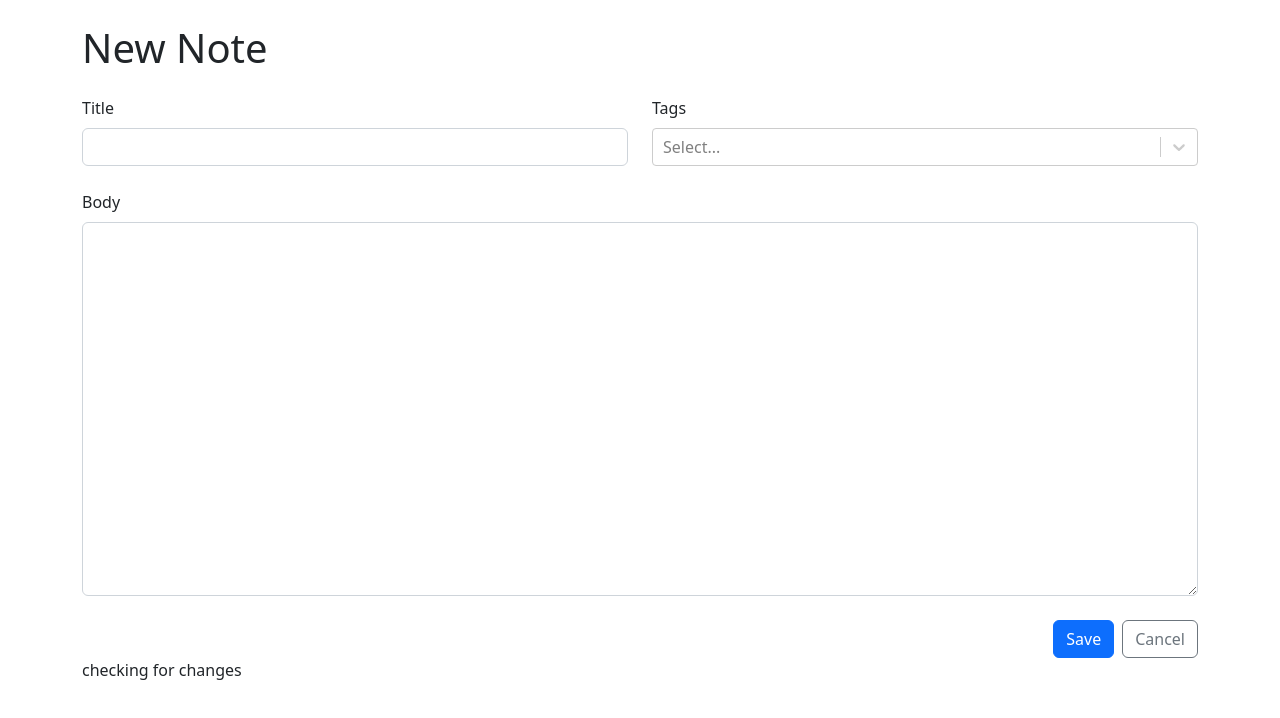
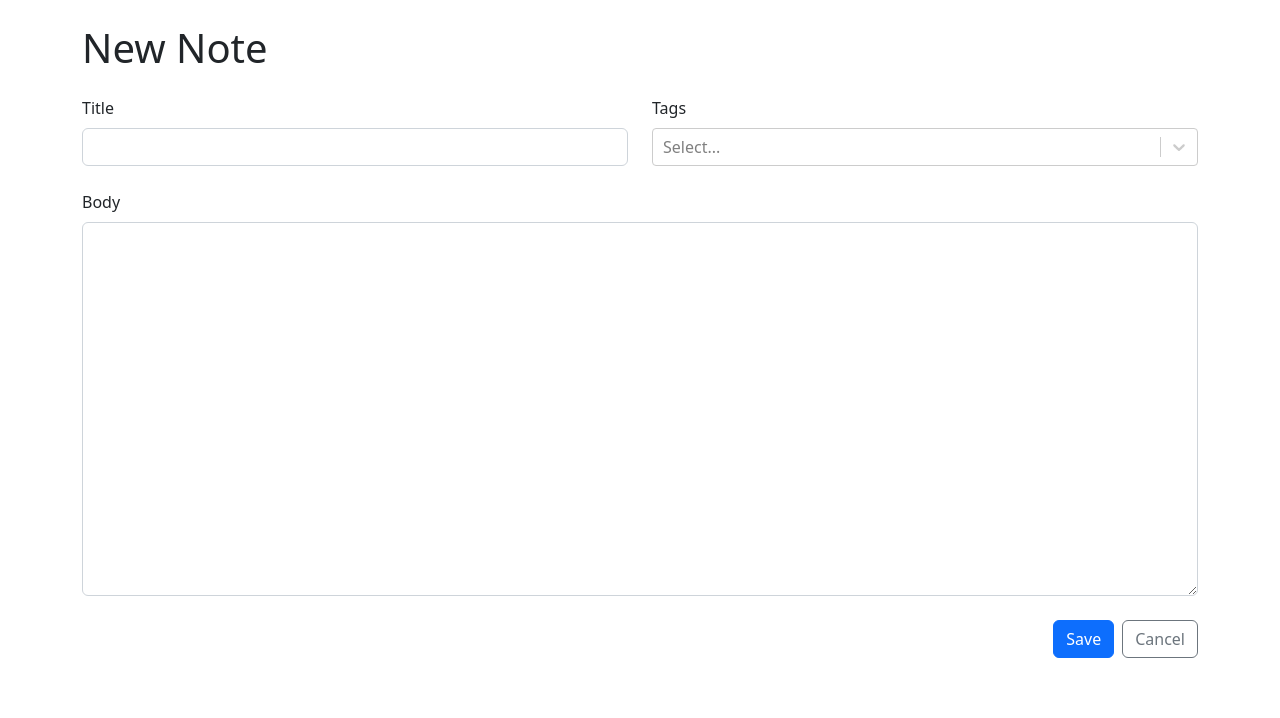
Before and after one commit to muhammadramzan10/notes-app, a React (Vite) app: page /new in a window 1280 px wide. Shown: the top 718 px of the page. Built offline with nearby package versions, Linux system fonts and the light colour scheme; the HTML template or start-up script is replaced by a standard one.

Commit message:
made some changes

```diff
--- a/src/NewNote.tsx
+++ b/src/NewNote.tsx
@@ -5,7 +5,6 @@ export function NewNote(){
         <>
             <h1 className='mb-4'>New Note</h1>
             <NoteForm />
-            checking for changes
         </>
     )
 }
```
